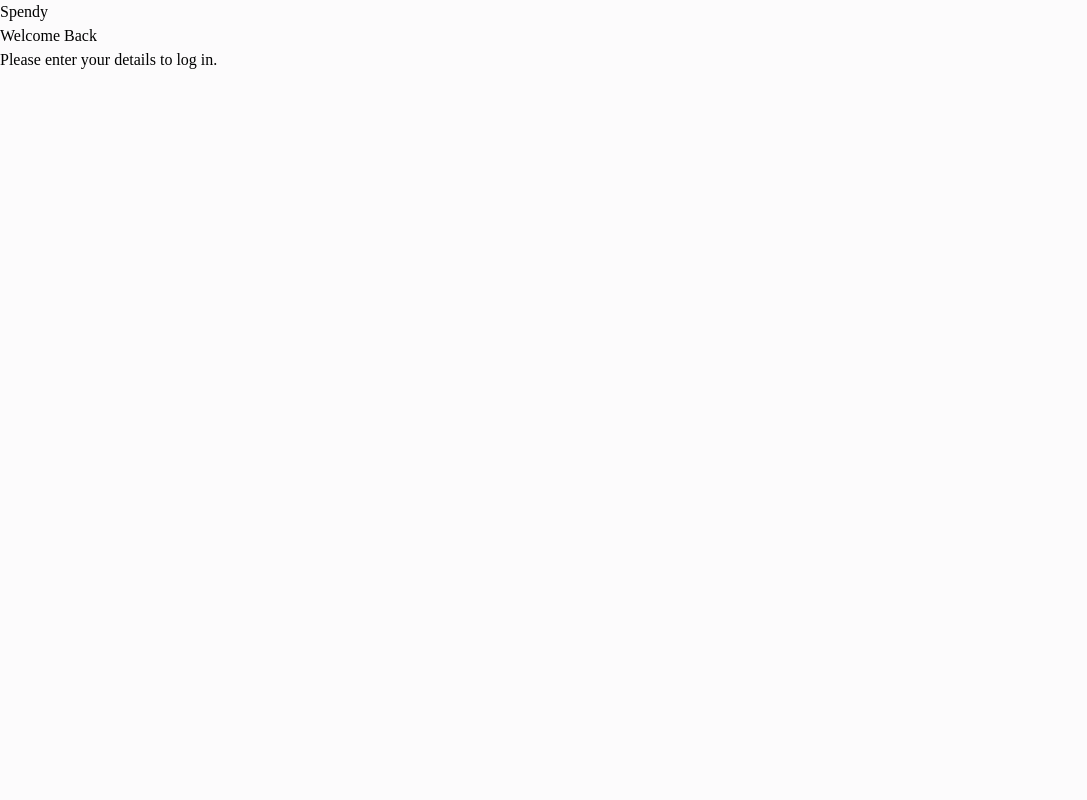
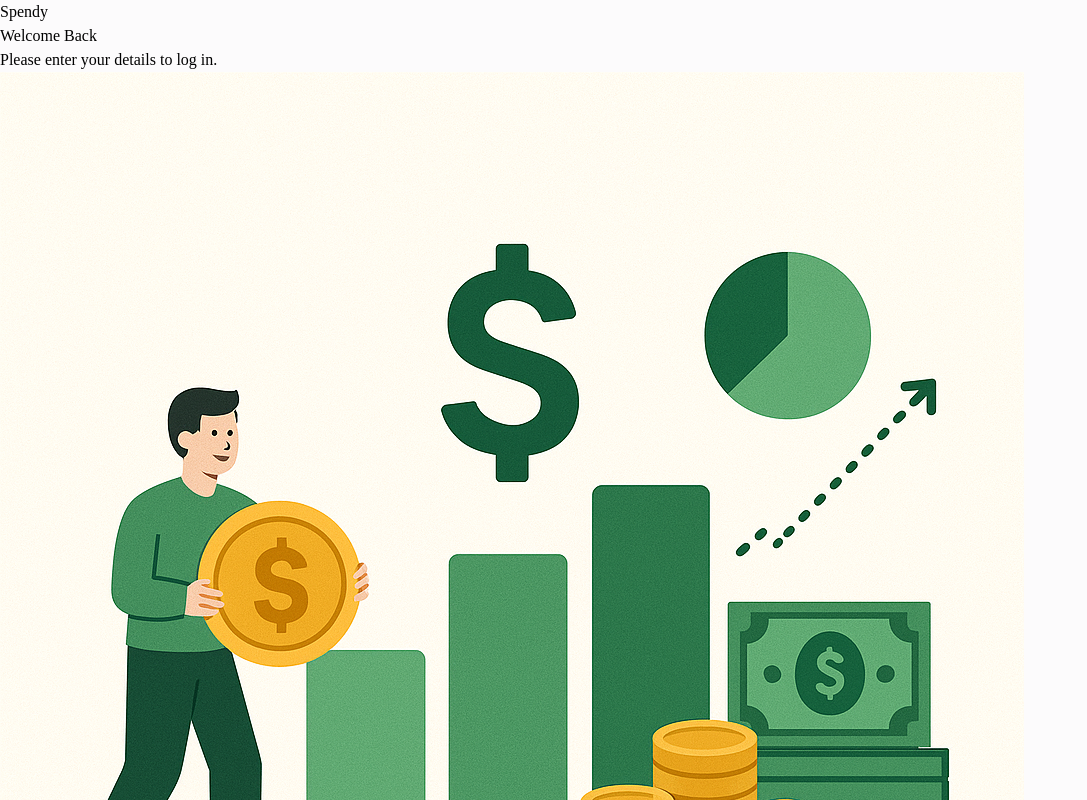
Before and after one commit to kanishkadz/spendy, a React (Vite) app in the folder frontend/: page /login in a window 1280 px wide. Shown: the top 800 px of the page, without its empty margins (0-1087 px from the left). Built offline with nearby package versions, Linux system fonts and the light colour scheme.

Commit message:
Update AuthLayout.jsx

```diff
--- a/frontend/src/components/layouts/AuthLayout.jsx
+++ b/frontend/src/components/layouts/AuthLayout.jsx
@@ -1,4 +1,5 @@
 import React from 'react'
+import Banner from "../../assets/images/Banner.png"
 
 const AuthLayout = ({ children }) => {
     return (
@@ -8,12 +9,12 @@
                 {children}
             </div>
 
-            <div>
+            <div className="hidden md:block w-[40vw] h-screen bg-violet-50 bg-auth-bg-img bg-cover bg-no-repeat bg-center overflow-hidden p-8 relative">
                 <div className="" />
                 <div className="" />
                 <div className="" />
 
-                <img src="" alt="" />
+                <img src={Banner} alt="" />
             </div>
         </div>
     )
```
